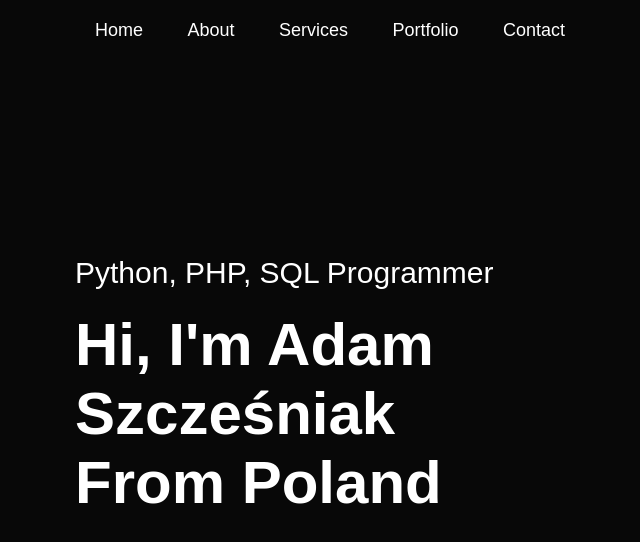
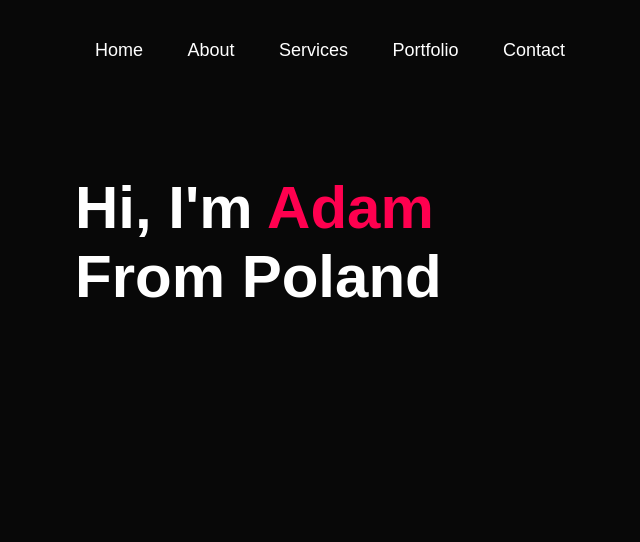
Before and after one commit to itsLoCKz/website, a plain HTML site: page index.html in a window 1280 px wide. Shown: the whole page, without its empty margins (53-693 px from the left). Drawn offline with Linux system fonts and the light colour scheme.

Commit message:
Make visual adjustments

```diff
--- a/index.html
+++ b/index.html
@@ -21,8 +21,17 @@
                     </ul>
                 </nav>
                 <div class="header-text">
-                    <p>Python, PHP, SQL Programmer</p>
-                    <h1>Hi, I'm <span>Adam<br> Szcześniak</span><br>From Poland</h1>
+                    <p></p>
+                    <h1>Hi, I'm <span>Adam</span><br>From Poland</h1>
+                </div>
+                <div id="about">
+                    <div class="container">
+                        <div class="row">
+                            <div class="about-col-1"></div>
+                            <div class="about-col-2">
+                            </div>
+                        </div>
+                    </div>
                 </div>
             </div>
         </header>
--- a/styles/style.css
+++ b/styles/style.css
@@ -20,6 +20,7 @@ header{
 }
 
 nav{
+    margin-top: 20px;
     display: flex;
     align-items: center;
     justify-content: space-between;
@@ -55,7 +56,7 @@ nav ul li a:hover::after{
 }
 
 .header-text{
-    margin-top: 20%;
+    margin-top: 10%;
     font-size: 30px;
 }
 
@@ -63,3 +64,17 @@ nav ul li a:hover::after{
     font-size: 60px;
     margin-top: 20px;
 }
+
+.header-text h1 span{
+    color: #ff004f;
+}
+
+/*--------------about-------------*/
+
+#about{
+    padding: 80px 0;
+    color: #ababab;
+}
+.row{
+    display: flex;
+}
```
